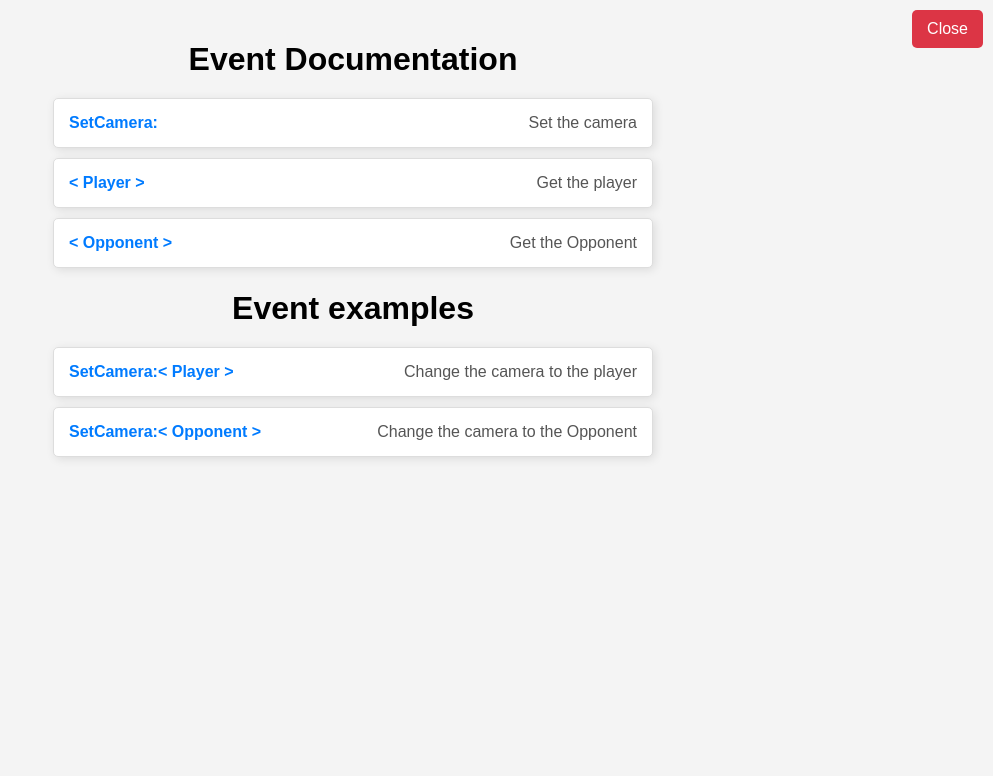
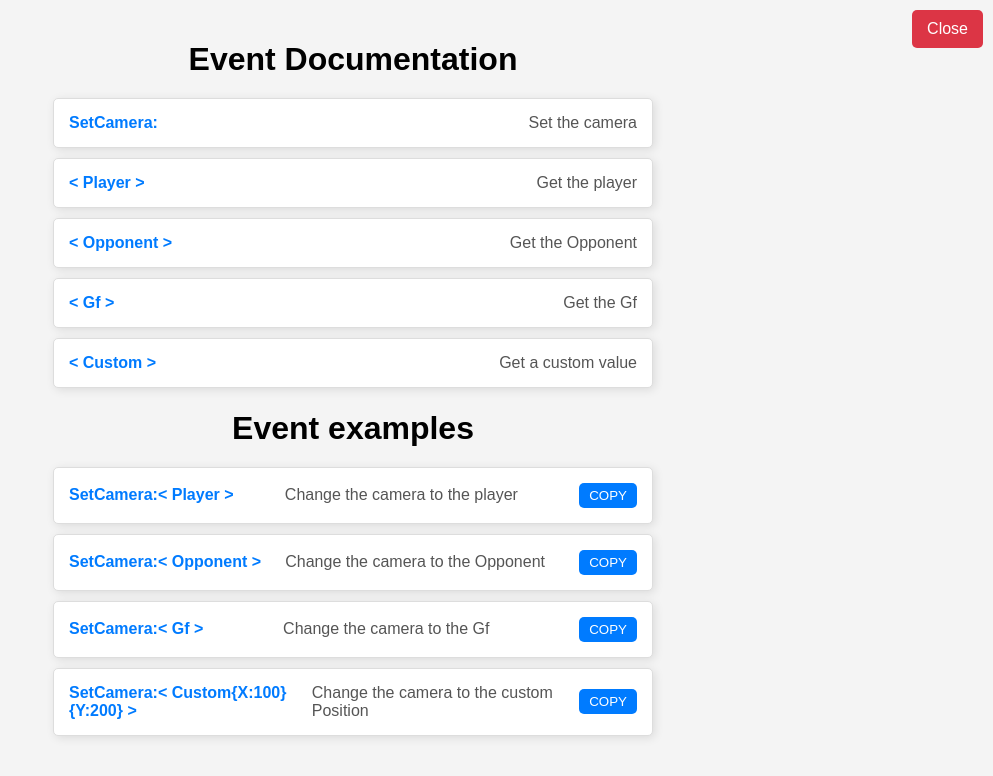
Before and after one commit to DoggyOficial/FNF-SimpleSync-Engine, a plain HTML site: page EventDocumentation.html in a window 1280 px wide. Shown: the whole page, without its empty margins (287-1280 px from the left). Drawn offline with Linux system fonts and the light colour scheme.

Commit message:
Update EventDocumentation.html

```diff
--- a/EventDocumentation.html
+++ b/EventDocumentation.html
@@ -54,6 +54,18 @@
         #closeButton:hover {
             background-color: #c82333;
         }
+        .copy-button {
+            margin-left: 10px;
+            background-color: #007bff;
+            color: white;
+            border: none;
+            border-radius: 5px;
+            padding: 5px 10px;
+            cursor: pointer;
+        }
+        .copy-button:hover {
+            background-color: #0056b3;
+        }
     </style>
 </head>
 <body>
@@ -71,23 +83,43 @@
             <span class="api-name">< Player ></span>
             <span class="api-description">Get the player</span>
         </li>
-		<li>
+        <li>
             <span class="api-name">< Opponent ></span>
             <span class="api-description">Get the Opponent</span>
+        </li>
+	<li>
+            <span class="api-name">< Gf ></span>
+            <span class="api-description">Get the Gf</span>
+        </li>
+	<li>
+            <span class="api-name">< Custom ></span>
+            <span class="api-description">Get a custom value</span>
         </li>
         <!-- Adicione mais APIs aqui -->
     </ul>
 
-	<h1>Event examples</h1>
+    <h1>Event examples</h1>
 
     <ul>
         <li>
             <span class="api-name">SetCamera:< Player ></span>
             <span class="api-description">Change the camera to the player</span>
+            <button class="copy-button" onclick="copyToClipboard('SetCamera:< Player >')">COPY</button>
         </li>
-		<li>
+        <li>
             <span class="api-name">SetCamera:< Opponent ></span>
             <span class="api-description">Change the camera to the Opponent</span>
+            <button class="copy-button" onclick="copyToClipboard('SetCamera:< Opponent >')">COPY</button>
+        </li>
+	<li>
+            <span class="api-name">SetCamera:< Gf ></span>
+            <span class="api-description">Change the camera to the Gf</span>
+            <button class="copy-button" onclick="copyToClipboard('SetCamera:< Gf >')">COPY</button>
+        </li>
+	<li>
+            <span class="api-name">SetCamera:< Custom{X:100}{Y:200} ></span>
+            <span class="api-description">Change the camera to the custom Position</span>
+            <button class="copy-button" onclick="copyToClipboard('SetCamera:< Custom{X:100}{Y:200} >')">COPY</button>
         </li>
         <!-- Adicione mais APIs aqui -->
     </ul>
@@ -97,6 +129,14 @@
             // Fecha a janela se ela foi aberta via window.open()
             window.close();
         }
+
+        function copyToClipboard(text) {
+            navigator.clipboard.writeText(text).then(function() {
+                alert('Copied: ' + text);
+            }, function(err) {
+                console.error('Could not copy text: ', err);
+            });
+        }
     </script>
 
 </body>
```
